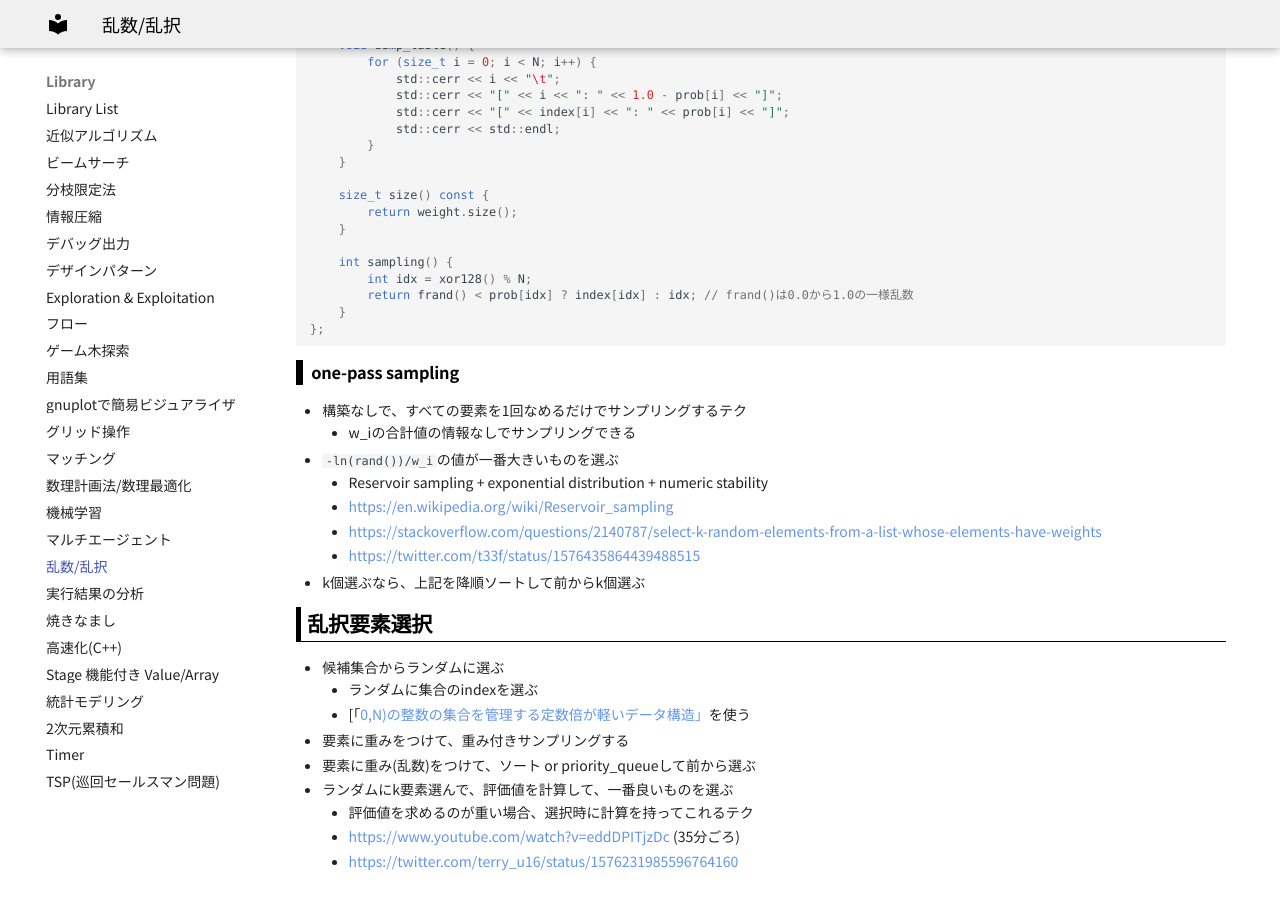
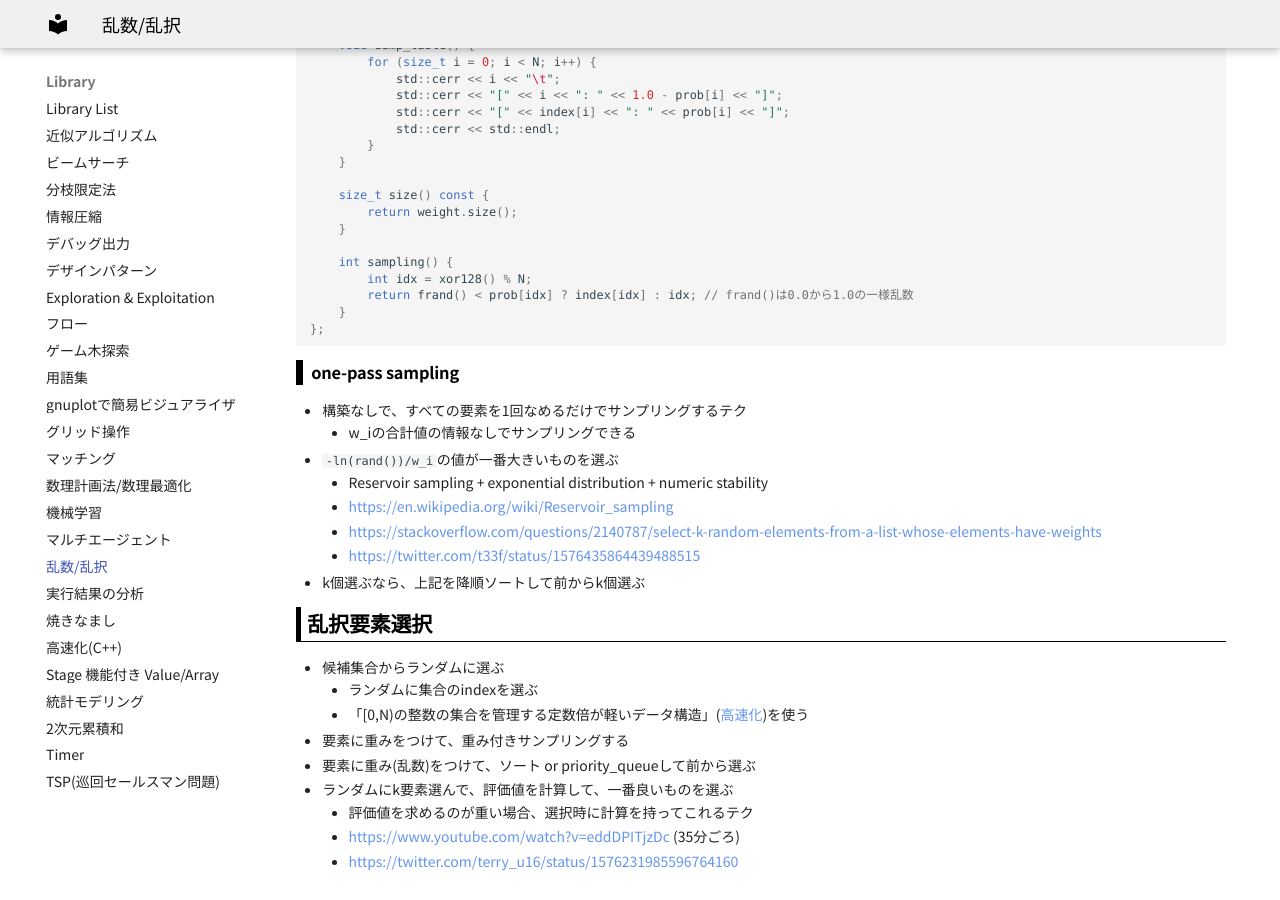
Before and after one commit to jetbead/AtCoderHeuristicContestMemo, an MkDocs documentation site: the page built from docs/Library/random.md, in a window 1280 px wide and 900 px high, scrolled down 3371 px. Built offline with MkDocs 1.6.1 and Material for MkDocs 9.7.7, drawn with Linux system fonts in a browser that asks for light colours; some web fonts are replaced.

Commit message:
Update random.md

```diff
--- a/docs/Library/random.md
+++ b/docs/Library/random.md
@@ -214,7 +214,7 @@ class WalkersAliasMethod {
 
 - 候補集合からランダムに選ぶ
   - ランダムに集合のindexを選ぶ
-  - [「[0,N)の整数の集合を管理する定数倍が軽いデータ構造」](./speedup.md)を使う
+  - 「[0,N)の整数の集合を管理する定数倍が軽いデータ構造」([高速化](./speedup.md))を使う
 - 要素に重みをつけて、重み付きサンプリングする
 - 要素に重み(乱数)をつけて、ソート or priority_queueして前から選ぶ
 - ランダムにk要素選んで、評価値を計算して、一番良いものを選ぶ
```
